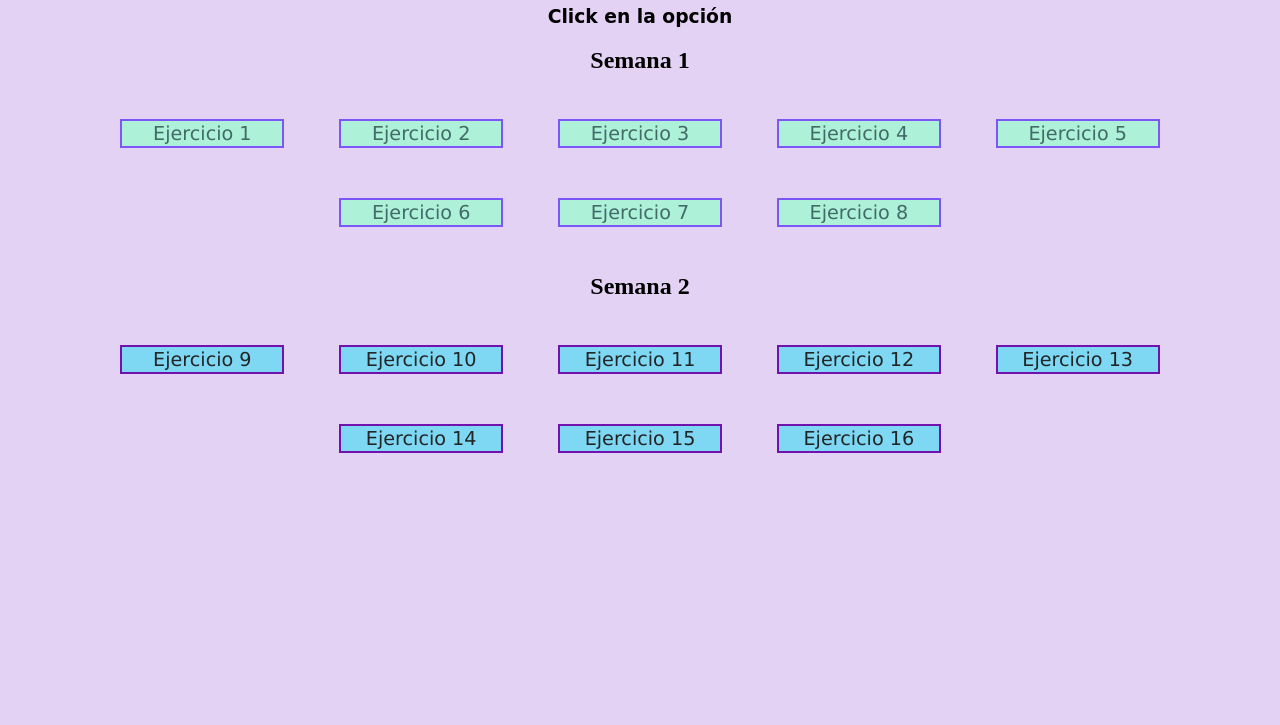
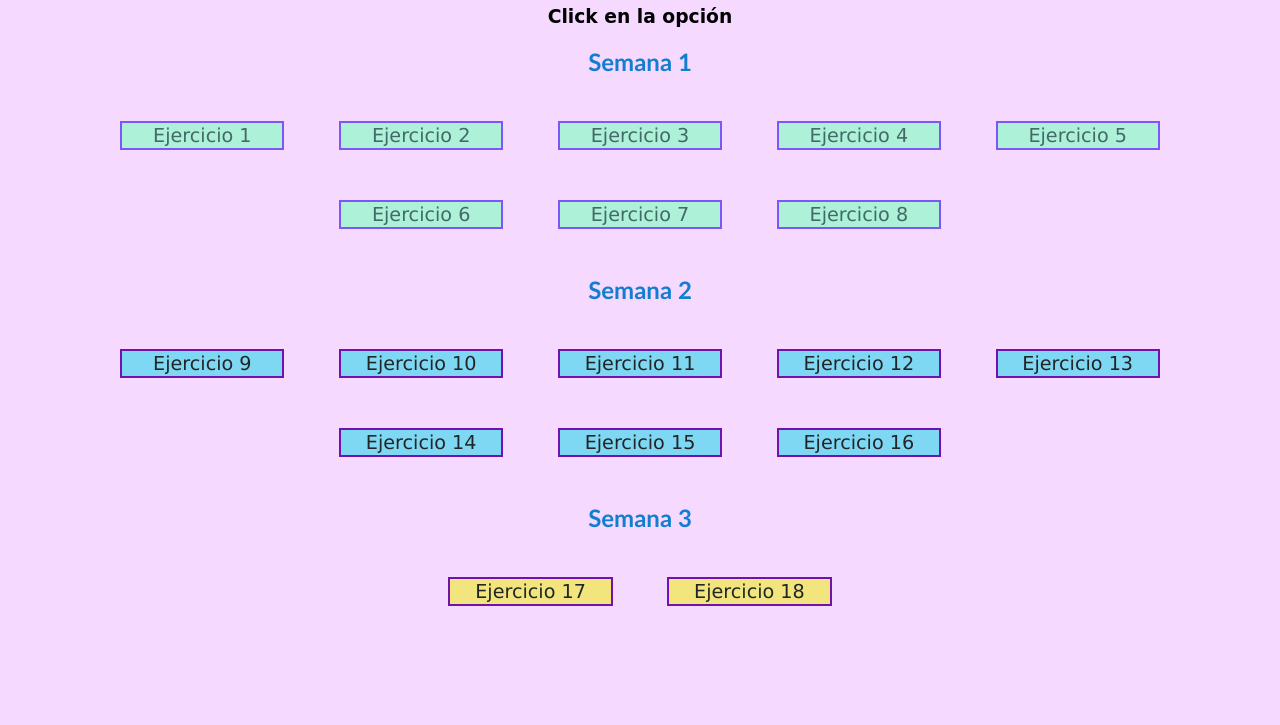
Before and after one commit to lufeisli/lufeisli.github.io, a plain HTML site: page indiceboton/indice.html in a window 1280 px wide. Shown: the part 75-800 px from the top of the page. Drawn offline with Linux system fonts and the light colour scheme.

Commit message:
Add files via upload

```diff
--- a/indiceboton/indice.html
+++ b/indiceboton/indice.html
@@ -5,12 +5,16 @@
 </head>
 <style>
     body{
-        background-color: rgb(228, 210, 244);
+        background-color: rgb(246, 217, 254);
     }
     h1{
         font-family: cursive;
-        color: rgb(119, 56, 179);
+        color: rgb(123, 38, 203);
         align-self: center;
+    }
+    h2{
+        font-family: 'Gill Sans', 'Gill Sans MT', Calibri, 'Trebuchet MS', sans-serif;
+        color: rgb(18, 126, 208);
     }
     h3{
         font-family: cursive;
@@ -53,6 +57,19 @@
         margin: 2% 2%;
         align-content:center;
     }
+    .sem3{
+        border: 2px solid rgb(114, 18, 174);
+        width: 13%;
+        height: 30%;
+        transition: width 0.5s;
+        position: relative;
+        background-color: rgb(243, 229, 126);
+        color: rgb(34, 37, 38);
+        font-size: larger;
+        font-family: 'Lucida Sans', 'Lucida Sans Regular', 'Lucida Grande', 'Lucida Sans Unicode', Geneva, Verdana, sans-serif;
+        margin: 2% 2%;
+        align-content:center;
+    }
 
 </style>
 <body>
@@ -80,7 +97,12 @@
     <button class="sem2" onclick="ejercicio14()">Ejercicio 14</button>
     <button class="sem2" onclick="ejercicio15()">Ejercicio 15</button>
     <button class="sem2" onclick="ejercicio16()">Ejercicio 16</button>
-    <p id="demo"></p>
+</div>
+<div>
+    <h2>Semana 3</h2>
+    <button class="sem3" onclick="ejercicio17()">Ejercicio 17</button>
+    <button class="sem3" onclick="ejercicio18()">Ejercicio 18</button>
+    <h3 id="demo"></h3>
 </div>
     <script>
     function ejercicio1(){
@@ -147,6 +169,14 @@
         document.getElementById("demo").innerHTML
         = "<a href='https://lufeisli.github.io/geolo/reto2graf.html'>Ejercicio 16</a>";
     }
+    function ejercicio17(){
+        document.getElementById("demo").innerHTML
+        = "<a href='https://lufeisli.github.io/geolo/ahorcadoPt2.html'>Ejercicio 17</a>";
+    }
+    function ejercicio18(){
+        document.getElementById("demo").innerHTML
+        = "<a href='https://lufeisli.github.io/test/testalumno'>Ejercicio 18</a>";
+    }
     </script>
 </center>
 </body>
```
